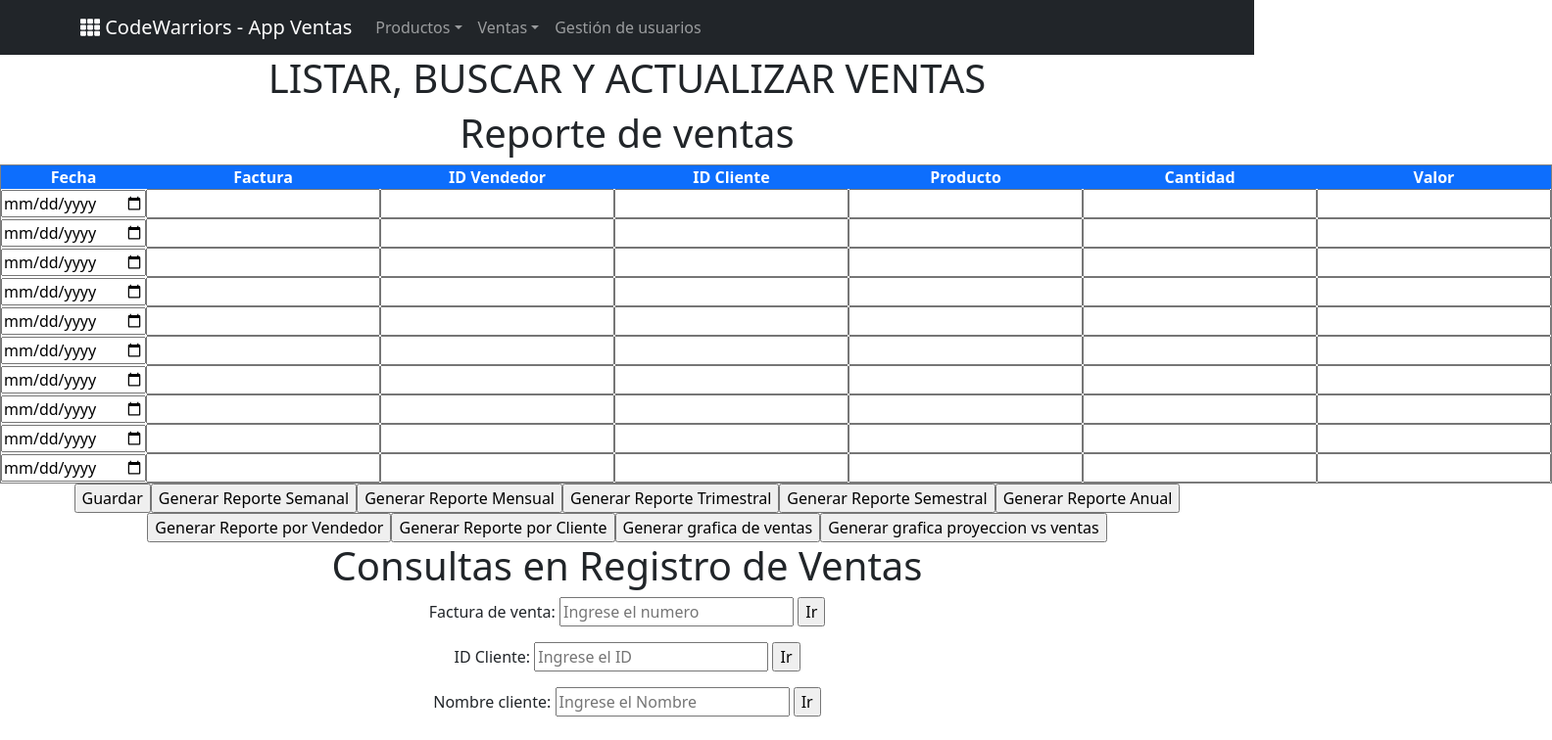
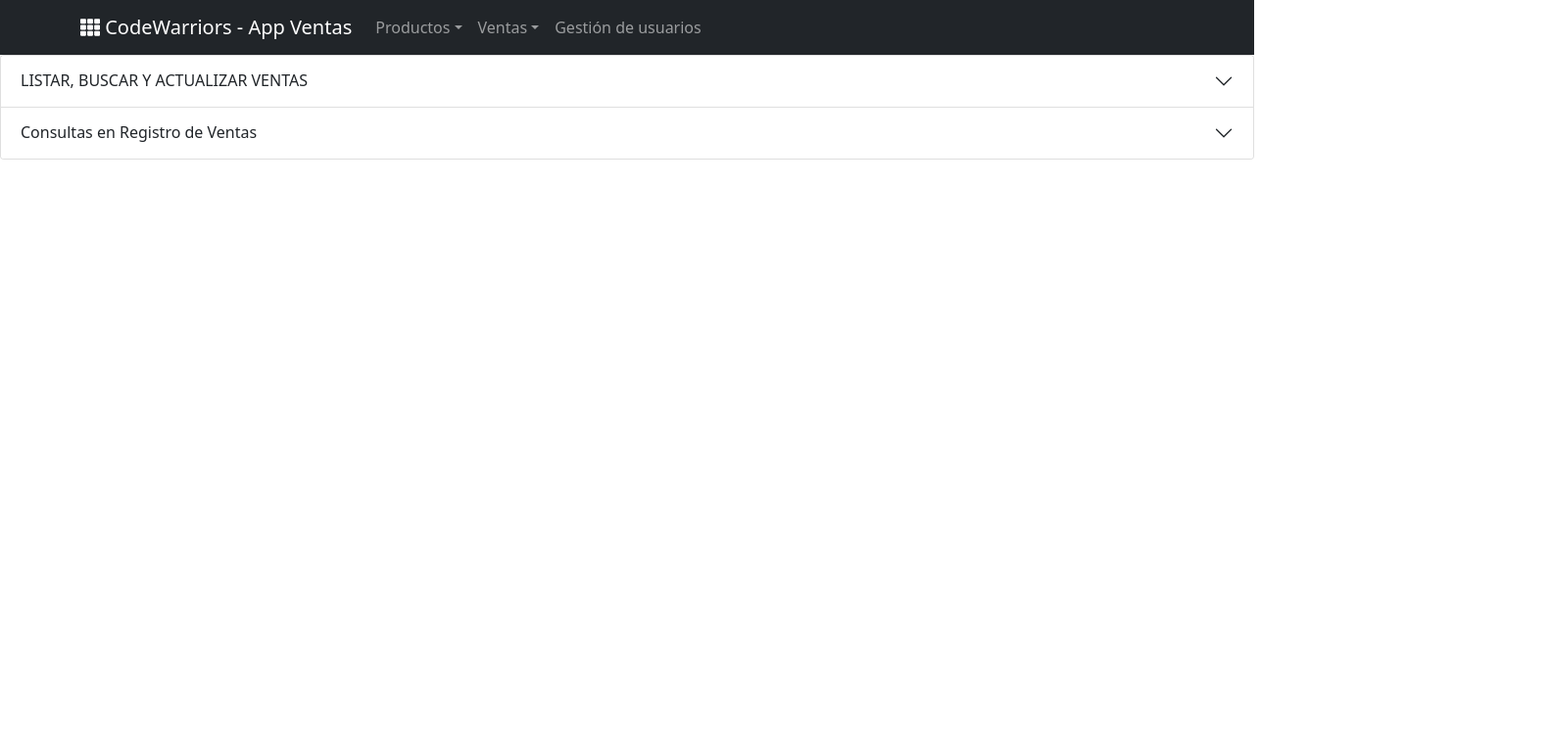
Before and after one commit to xjohnyknox/codewarriors, a React (Create React App) app in the folder appventas-frontend/: page /ventas in a window 1280 px wide. Shown: the top 756 px of the page at 98% size, 1584 px wide, since content can reach past the window. Built offline with nearby package versions, Linux system fonts and the light colour scheme; what react-social-login-buttons would draw is missing.

Commit message:
final versión

```diff
--- a/appventas-frontend/src/views/Ventas/Ventas.js
+++ b/appventas-frontend/src/views/Ventas/Ventas.js
@@ -1,10 +1,22 @@
-import React, { useEffect, useState, Fragment } from 'react';
+import React, { useEffect, useState, Fragment , setShow } from 'react';
 import NavbarApp from '../Navbar/Navbar';
+import Button from 'react-bootstrap/Button';
+import Breadcrumb from 'react-bootstrap/Breadcrumb';
+import ButtonGroup from 'react-bootstrap/ButtonGroup';
+import Dropdown from 'react-bootstrap/Dropdown';
+import Accordion from 'react-bootstrap/Accordion';
+import '../../assets/css/sales.css'
+
 
 const Ventas = () => {
     return (
         <>
             <NavbarApp />
+
+            <Accordion>
+            <Accordion.Item eventKey="0">
+                <Accordion.Header>LISTAR, BUSCAR Y ACTUALIZAR VENTAS</Accordion.Header>
+                <Accordion.Body>
                 <center><h1>LISTAR, BUSCAR Y ACTUALIZAR VENTAS</h1></center>
 
                 <center>
@@ -110,20 +122,64 @@ const Ventas = () => {
                             <td> <input type="number" size="10" /> </td>
                         </tr>
                     </table>
-                <input type="submit" value="Guardar" />
-                <input type="submit" value="Generar Reporte Semanal" />
-                <input type="submit" value="Generar Reporte Mensual" />
-                <input type="submit" value="Generar Reporte Trimestral" />
-                <input type="submit" value="Generar Reporte Semestral" />
-                <input type="submit" value="Generar Reporte Anual" />
-                <input type="submit" value="Generar Reporte por Vendedor" />
-                <input type="submit" value="Generar Reporte por Cliente" />
-                <input type="submit" value="Generar grafica de ventas" />
-                <input type="submit" value="Generar grafica proyeccion vs ventas" />
+
+                    <ButtonGroup aria-label="Opciones_Botones">
+                        <Button variant="primary">Guardar</Button>
+
+                        <Dropdown>
+                        <Dropdown.Toggle variant="secondary" id="dropdown-basic">
+                            Generar Reporte (Periodo)
+                        </Dropdown.Toggle>
+
+                        <Dropdown.Menu>
+                            <Dropdown.Item href="#/action-1">Semanal</Dropdown.Item>
+                            <Dropdown.Item href="#/action-2">Mensual</Dropdown.Item>
+                            <Dropdown.Item href="#/action-3">Trimestral</Dropdown.Item>
+                            <Dropdown.Item href="#/action-3">Semestral</Dropdown.Item>
+                            <Dropdown.Item href="#/action-3">Anual</Dropdown.Item>
+
+                        </Dropdown.Menu>
+                        </Dropdown>
+
+
+                        <Dropdown>
+                        <Dropdown.Toggle variant="secondary" id="dropdown-basic">
+                            Generar Gráfica
+                        </Dropdown.Toggle>
+
+                        <Dropdown.Menu>
+                            <Dropdown.Item href="#/action-1">Generar gráfica de ventas</Dropdown.Item>
+                            <Dropdown.Item href="#/action-2">Generar gráfica proyección vs ventas</Dropdown.Item>
+
+                        </Dropdown.Menu>
+                        </Dropdown>
+
+
+
+
+                        <Dropdown>
+                        <Dropdown.Toggle variant="secondary" id="dropdown-basic">
+                            Generar Reporte
+                        </Dropdown.Toggle>
+
+                        <Dropdown.Menu>
+                            <Dropdown.Item href="#/action-1">Generar Reporte por Vendedor</Dropdown.Item>
+                            <Dropdown.Item href="#/action-2">Generar Reporte por Cliente</Dropdown.Item>
+
+                        </Dropdown.Menu>
+                        </Dropdown>
+
+                    </ButtonGroup>
+
                 </center>
-
+                </Accordion.Body>
+            </Accordion.Item>
+            <Accordion.Item eventKey="1">
+                <Accordion.Header>Consultas en Registro de Ventas</Accordion.Header>
+                <Accordion.Body>
                 <center>
                     <div>
+
                         <form>
                             <h1>Consultas en Registro de Ventas</h1>
                             <p>
@@ -138,6 +194,17 @@ const Ventas = () => {
                         </form>
                     </div>
                 </center>
+                </Accordion.Body>
+            </Accordion.Item>
+            </Accordion>
+
+
+
+
+
+
+
+
 
         </>
     )
```
Also changed, not shown: appventas-frontend/src/views/Ventas/Modal.js (added, +37 -0 lines), appventas-frontend/src/assets/css/sales.css (line endings or trailing spaces), 1 other file (tests, documents, lock files or other folders). Lines whose indentation alone changed are shown as unchanged.
